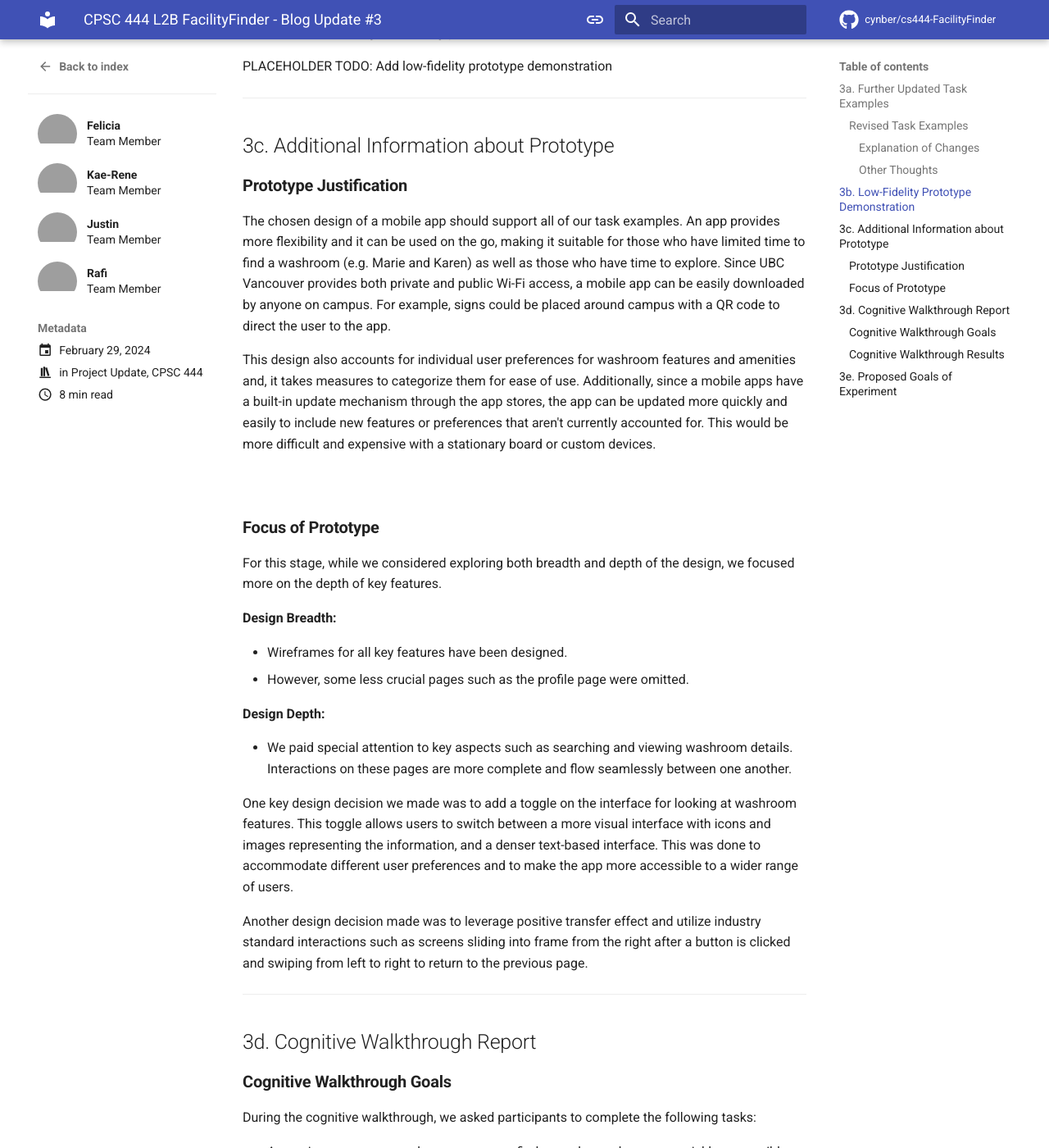
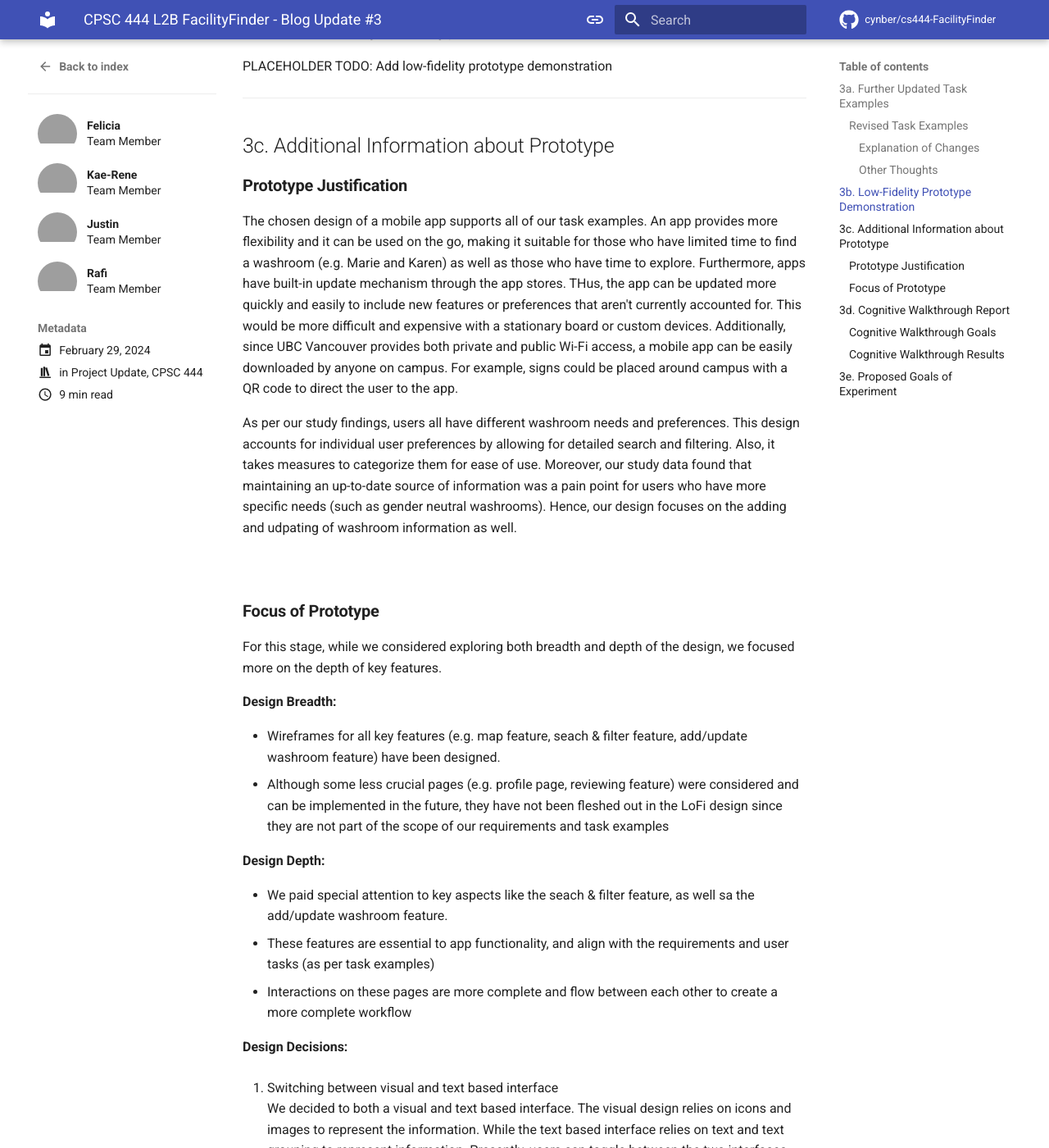
Before and after one commit to cynber/cs444-FacilityFinder, an MkDocs documentation site: the page built from docs/blog/posts/project-update-3.md, in a window 1280 px wide and 1400 px high, scrolled down 1984 px. Shown: the whole window at 82% size. Built offline with MkDocs 1.6.1 and Material for MkDocs 9.7.7, drawn with Linux system fonts in a browser that asks for light colours; comment, search, counter and statistics services are not loaded; some of the changed text lies outside the part shown; grey boxes are pictures that could not be loaded.

Commit message:
updated prototype justification

```diff
--- a/docs/blog/posts/project-update-3.md
+++ b/docs/blog/posts/project-update-3.md
@@ -77,9 +77,9 @@ PLACEHOLDER TODO: Add low-fidelity prototype demonstration
 
 ### **Prototype Justification**
 
-The chosen design of a mobile app should support all of our task examples. An app provides more flexibility and it can be used on the go, making it suitable for those who have limited time to find a washroom (e.g. Marie and Karen) as well as those who have time to explore. Since UBC Vancouver provides both private and public Wi-Fi access, a mobile app can be easily downloaded by anyone on campus. For example, signs could be placed around campus with a QR code to direct the user to the app.
+The chosen design of a mobile app supports all of our task examples. An app provides more flexibility and it can be used on the go, making it suitable for those who have limited time to find a washroom (e.g. Marie and Karen) as well as those who have time to explore. Furthermore, apps have built-in update mechanism through the app stores. THus, the app can be updated more quickly and easily to include new features or preferences that aren't currently accounted for. This would be more difficult and expensive with a stationary board or custom devices. Additionally, since UBC Vancouver provides both private and public Wi-Fi access, a mobile app can be easily downloaded by anyone on campus. For example, signs could be placed around campus with a QR code to direct the user to the app.
 
-This design also accounts for individual user preferences for washroom features and amenities and, it takes measures to categorize them for ease of use. Additionally, since a mobile apps have a built-in update mechanism through the app stores, the app can be updated more quickly and easily to include new features or preferences that aren't currently accounted for. This would be more difficult and expensive with a stationary board or custom devices.
+As per our study findings, users all have different washroom needs and preferences. This design accounts for individual user preferences by allowing for detailed search and filtering. Also, it takes measures to categorize them for ease of use. Moreover, our study data found that maintaining an up-to-date source of information was a pain point for users who have more specific needs (such as gender neutral washrooms). Hence, our design focuses on the adding and udpating of washroom information as well.
 
 <br>
 
@@ -89,17 +89,23 @@ For this stage, while we considered exploring both breadth and depth of the desi
 
 **Design Breadth:**
 
-- Wireframes for all key features have been designed.
-- However, some less crucial pages such as the profile page were omitted.
+- Wireframes for all key features (e.g. map feature, seach & filter feature, add/update washroom feature) have been designed.
+- Although some less crucial pages (e.g. profile page, reviewing feature) were considered and can be implemented in the future, they have not been fleshed out in the LoFi design since they are not part of the scope of our requirements and task examples
 
 
 **Design Depth:**
 
-- We paid special attention to key aspects such as searching and viewing washroom details. Interactions on these pages are more complete and flow seamlessly between one another.
+- We paid special attention to key aspects like the seach & filter feature, as well sa the add/update washroom feature.
+- These features are essential to app functionality, and align with the requirements and user tasks (as per task examples)
+- Interactions on these pages are more complete and flow between each other to create a more complete workflow
 
-One key design decision we made was to add a toggle on the interface for looking at washroom features. This toggle allows users to switch between a more visual interface with icons and images representing the information, and a denser text-based interface. This was done to accommodate different user preferences and to make the app more accessible to a wider range of users.
+**Design Decisions:**
 
-Another design decision made was to leverage positive transfer effect and utilize industry standard interactions such as screens sliding into frame from the right after a button is clicked and swiping from left to right to return to the previous page.
+1. Switching between visual and text based interface <br>
+We decided to both a visual and text based interface. The visual design relies on icons and images to represent the information. While the text based interface relies on text and text grouping to represent information. Presently, users can toggle between the two interfaces. This was done to accommodate different user preferences and to make the app more accessible to a wider range of users.
+
+2. Aligning with user expectations <br>
+Another design decision made was to leverage positive transfer effect and utilize industry standard interactions such as screens sliding into frame from the right after a button is clicked and swiping from left to right to return to the previous page. Also, we discussed different ways that we could present washroom information (such as map view, list based, and 3D/AR representations) but ultimately decided to lean in to user expectations and limit the need for users to learn a new interface
 
 ---
 
```
